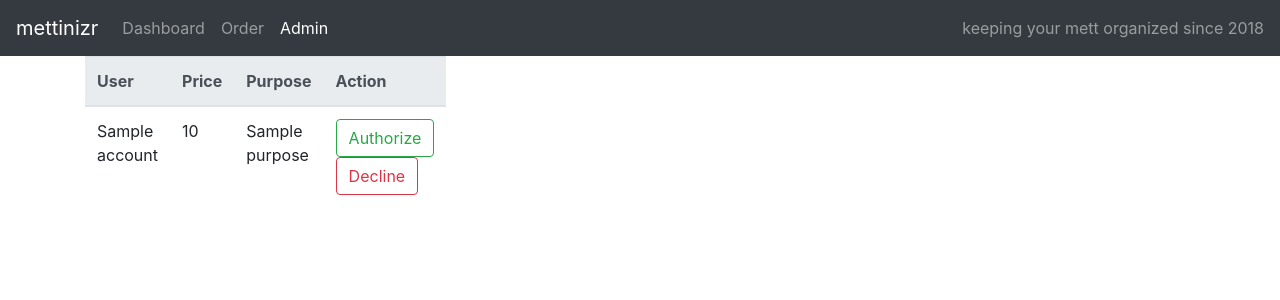
After one commit to dorpvom/mettinizr, a Python web app: template src/app/templates/admin/purchase.html in a window 1280 px wide. The commit adds this page. Shown: the top 300 px of the page. Run offline with Jinja, Linux system fonts and the light colour scheme; the template is opened without the code that fills it: most values are stand-ins (such as "Sample title", 1, 10 or a date in 2020); some libraries are stand-ins or nearby versions.

Commit message:
nearly complete functionality for purchases

```diff
--- a/src/app/templates/admin.html
+++ b/src/app/templates/admin.html
@@ -29,6 +29,9 @@
                 <div class="col-md-2">
                     <a class="btn btn-outline-primary" href="/admin/balance">Change user balance</a>
                 </div>
+                <div class="col-md-2">
+                    <a class="btn btn-outline-primary" href="/admin/purchase">Show purchases</a>
+                </div>
             </div>
         </form>
     </div>
--- /dev/null
+++ b/src/app/templates/admin/purchase.html
@@ -0,0 +1,47 @@
+{% extends "base.html" %}
+
+{% set active_page = "Admin" %}
+
+{% block body %}
+
+    <div class="container">
+
+        <div class="row">
+            <div class="col col-md-2">
+                <table class="table">
+                    <thead class="thead-light">
+                        <tr>
+                            <th scope="col">User</th>
+                            <th scope="col">Price</th>
+                            <th scope="col">Purpose</th>
+                            <th scope="col">Action</th>
+                        </tr>
+                    </thead>
+                    <tbody>
+                        {% for purchase in purchases %}
+                            <tr>
+                                <td scope="row">{{ purchase['account'] }}</td>
+                                <td>{{ purchase['price'] }}</td>
+                                <td>{{ purchase['purpose'] }}</td>
+                                <td>
+                                    <form action="/admin/purchase/authorize/{{ purchase['_id'] }}" style="display:inline">
+                                        <button class="btn btn-outline-success" type="submit">
+                                            Authorize
+                                        </button>
+                                    </form>
+                                    <form action="/admin/purchase/decline/{{ purchase['_id'] }}" style="display:inline">
+                                        <button class="btn btn-outline-danger" type="submit">
+                                            Decline
+                                        </button>
+                                    </form>
+                                </td>
+                            </tr>
+                        {% endfor %}
+                    </tbody>
+                </table>
+            </div>
+        </div>
+
+    </div>
+
+{% endblock %}
--- a/src/app/templates/order.html
+++ b/src/app/templates/order.html
@@ -24,6 +24,11 @@
                 <button type="submit" value=submit class="btn btn-primary">Order!</button>
             </div>
         </form>
+        <div class="row">
+            <div class="col-md-4">
+                <a class="btn btn-outline-primary" href="/order/purchase">State purchase</a>
+            </div>
+        </div>
     </div>
 
 {% endblock %}
```
Also changed, not shown: src/app/admin.py (+8 -5 lines), src/app/orders.py (+17 -4 lines), src/app/templates/order/purchase.html (added, +25 -0 lines), src/database/mett_store.py (+16 -5 lines).
